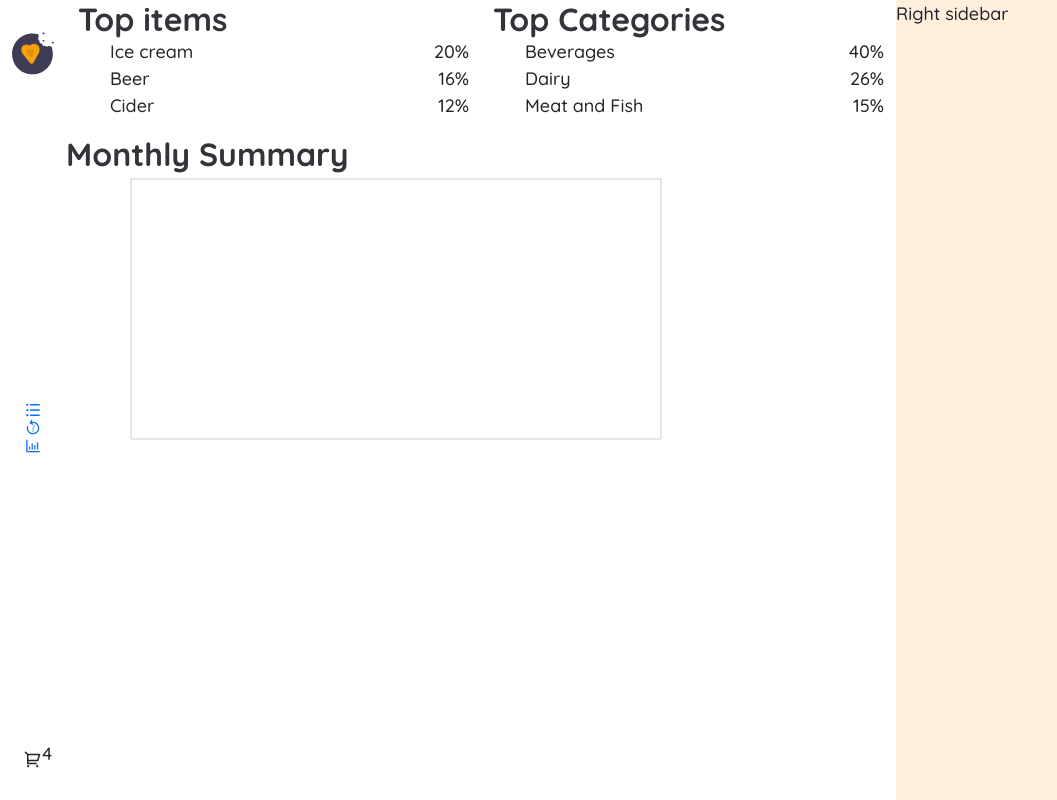
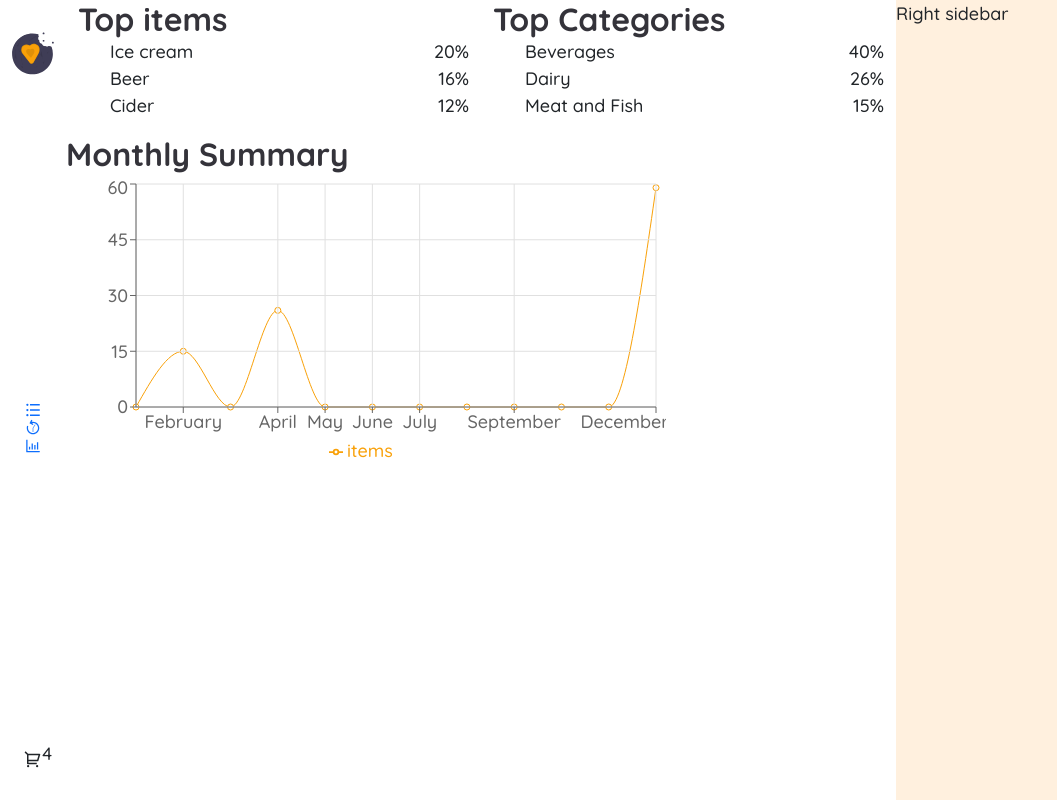
Before and after one commit to nkp1111/shoppingify-master, a React (Create React App) app: page /stat in a window 1280 px wide. Shown: the whole page, without its empty margins (0-1057 px from the left). Built offline with nearby package versions, Linux system fonts and the light colour scheme.

Commit message:
feat: add monthly chart on stat component

```diff
--- a/src/component/ShoppingStats/index.js
+++ b/src/component/ShoppingStats/index.js
@@ -1,7 +1,7 @@
 import React from 'react'
-import { LineChart, Line, CartesianGrid, XAxis, YAxis } from 'recharts';
+import { LineChart, Line, CartesianGrid, XAxis, YAxis, Tooltip, Legend } from 'recharts';
 
-import { foodHistory, getTopItem } from '../../utils'
+import { foodHistory, getTopItem, formatMonthlyData } from '../../utils'
 
 const { items, categories, topItems, topCategories, totalItem } = getTopItem(foodHistory)
 
@@ -12,6 +12,8 @@ const itemAndCats = [
   { title: "Top Categories", items: categories, top: topCategories, customClass: "top-cat" }
 ]
 
+const formattedGrocery = formatMonthlyData(foodHistory)
+
 const index = () => {
   return (
     <div className='main__content-stats'>
@@ -19,16 +21,21 @@ const index = () => {
         <div className="row">
           {itemAndCats.map(data => {
             const { title, items, customClass, top } = data
+
             return (
               <article className={`col-sm-6 ${customClass}`} key={title}>
                 <h2>{title}</h2>
                 <ul>
-                  {top.map(item => (
-                    <li key={item} className='d-flex justify-content-between'>
-                      <span>{item}</span>
-                      <span>{getPercent(items[item], totalItem)}%</span>
-                    </li>
-                  ))}
+                  {top.map(item => {
+                    let percent = getPercent(items[item], totalItem)
+                    return (
+                      <li key={item} className='d-flex justify-content-between flex-wrap'>
+                        <span>{item}</span>
+                        <span>{percent}%</span>
+                        <span className={`w-100 d-block progress-bar progress-${percent}`}></span>
+                      </li>
+                    )
+                  })}
                 </ul>
               </article>
             )
@@ -39,15 +46,16 @@ const index = () => {
       <section>
         <h2>Monthly Summary</h2>
         <div>
-          <LineChart width={600} height={300} >
-            <Line type="monotone" dataKey="uv" stroke="#8884d8" />
-            <CartesianGrid stroke="#ccc" />
+          <LineChart width={600} height={300} data={formattedGrocery} margin={{ top: 10, right: 10, bottom: 10, left: 10 }}>
+            <Line type="monotone" dataKey="items" stroke="#F9A109" />
+            <CartesianGrid stroke="#E0E0E0" />
             <XAxis dataKey="name" />
             <YAxis />
+            <Tooltip />
+            <Legend />
           </LineChart>
         </div>
       </section>
-
     </div>
   )
 }
--- /dev/null
+++ b/src/utils/helper/formatMonthlyData.js
@@ -0,0 +1,31 @@
+import { groceryByMonth } from '../'
+import { format } from 'date-fns'
+
+const formatMonthlyData = (foodHistory) => {
+  // get foodHistory or shopping history and format data by month
+  const { formattedGrocery: grocery } = groceryByMonth(foodHistory)
+  const formattedMonth = {}
+
+  for (let i = 0; i < 12; i++) {
+    formattedMonth[format(new Date(2023, i, 1), "LLLL")] = 0
+  }
+
+  for (let time of Object.keys(grocery)) {
+    let month = time.split(" ")[0]
+    let monthItems = 0
+    for (let g of grocery[time]) {
+      for (let item of g.items) {
+        monthItems += item.pieces
+      }
+    }
+    if (formattedMonth.hasOwnProperty(month)) {
+      formattedMonth[month] += monthItems
+    } else {
+      formattedMonth[month] = monthItems
+    }
+  }
+
+  return Object.keys(formattedMonth).map(item => ({ name: item, items: formattedMonth[item] }))
+}
+
+export default formatMonthlyData
--- a/src/utils/index.js
+++ b/src/utils/index.js
@@ -5,3 +5,4 @@ export { default as foodHistory } from "./constant/foodHistory"
 export { default as foodByCategory } from "./helper/itemByCategory"
 export { default as groceryByMonth } from "./helper/groceryByMonth"
 export { default as getTopItem } from "./helper/getTopItem"
+export { default as formatMonthlyData } from "./helper/formatMonthlyData"
```
